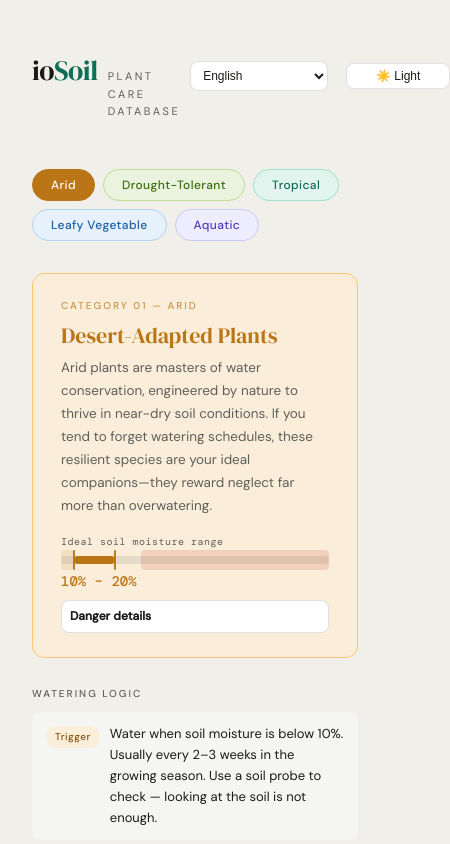
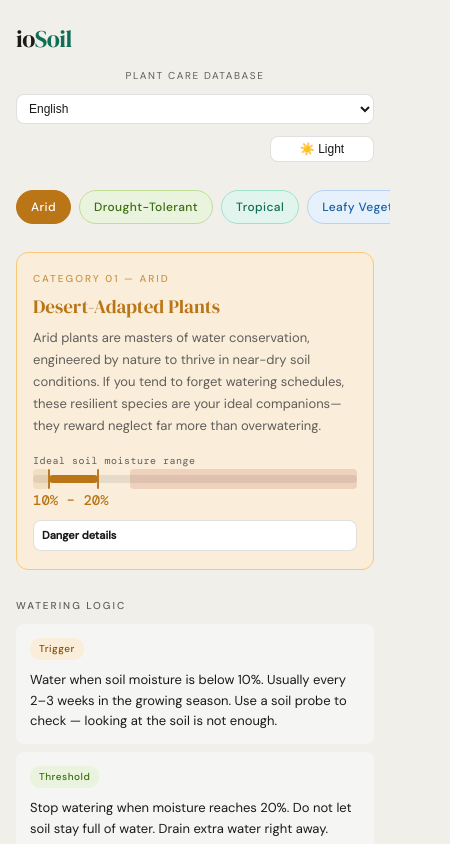
Before and after one commit to wakkaduu/iosoilwebinfo, a website: page index.html in a window 390 px wide. Shown: the top 844 px of the page, 450 px wide, since content can reach past the window. Drawn offline with nearby package versions, Linux system fonts and the light colour scheme.

Commit message:
Fixed the CSS for phone

```diff
--- a/style.css
+++ b/style.css
@@ -436,7 +436,115 @@
 .grid3 { display: grid; grid-template-columns: 1fr 1fr 1fr; gap: 10px; margin-bottom: 10px; }
 
 @media (max-width: 600px) {
+  .page-wrap {
+    padding: 1.25rem 1rem 3rem;
+  }
+
+  .site-header {
+    flex-wrap: wrap;
+    align-items: flex-start;
+    gap: 0.75rem;
+    margin-bottom: 1.75rem;
+  }
+
+  .logo-mark {
+    font-size: 24px;
+  }
+
+  .logo-sub {
+    width: 100%;
+    font-size: 10px;
+    letter-spacing: 1.6px;
+    line-height: 1.2;
+    text-align: center;
+  }
+
+  .lang-select-wrap {
+    width: 100%;
+    margin-left: 0;
+    gap: 10px;
+  }
+
+  .lang-select-wrap select {
+    width: 100%;
+    min-width: 0;
+  }
+
+  .theme-toggle {
+    margin-left: auto;
+  }
+
+  .tabs {
+    flex-wrap: nowrap;
+    overflow-x: auto;
+    margin-bottom: 1.5rem;
+    padding-bottom: 4px;
+    margin-left: -1rem;
+    margin-right: -1rem;
+    padding-left: 1rem;
+    padding-right: 1rem;
+    -webkit-overflow-scrolling: touch;
+    scrollbar-width: none;
+  }
+
+  .tabs::-webkit-scrollbar {
+    display: none;
+  }
+
+  .tab {
+    flex: 0 0 auto;
+    white-space: nowrap;
+    padding: 8px 14px;
+  }
+
+  .cat-header {
+    padding: 1.1rem 1rem;
+  }
+
+  .cat-title {
+    font-size: 19px;
+  }
+
+  .cat-summary {
+    font-size: 13px;
+  }
+
+  .moisture-track,
+  .danger-range {
+    max-width: 100%;
+  }
+
+  .trigger-row {
+    flex-direction: column;
+    gap: 6px;
+  }
+
+  .trigger-pill {
+    align-self: flex-start;
+  }
+
   .grid2, .grid3 { grid-template-columns: 1fr; }
+
+  .plant-grid {
+    grid-template-columns: repeat(2, minmax(0, 1fr));
+  }
+}
+
+@media (max-width: 420px) {
+  .plant-grid {
+    grid-template-columns: 1fr;
+  }
+
+  .card,
+  .plant-chip,
+  .trigger-block {
+    padding-left: 0.9rem;
+    padding-right: 0.9rem;
+  }
+
+  .danger-panel summary {
+    font-size: 11px;
+  }
 }
 
 /* ── Info Cards ── */
```
